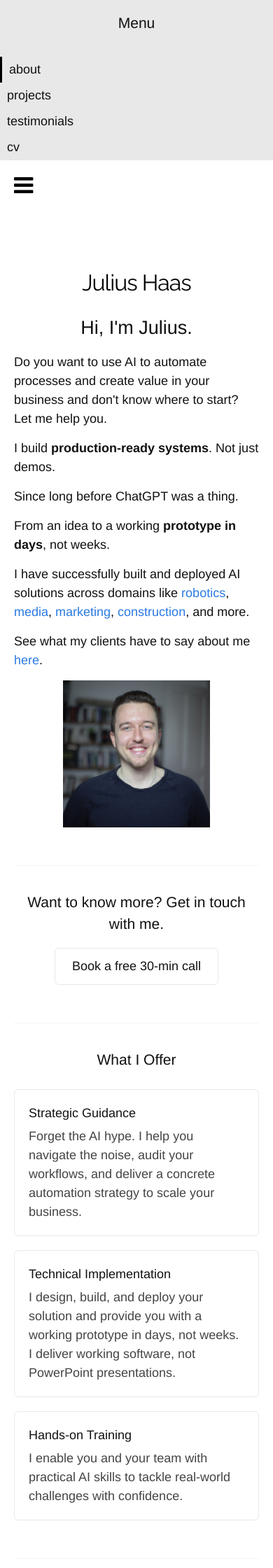
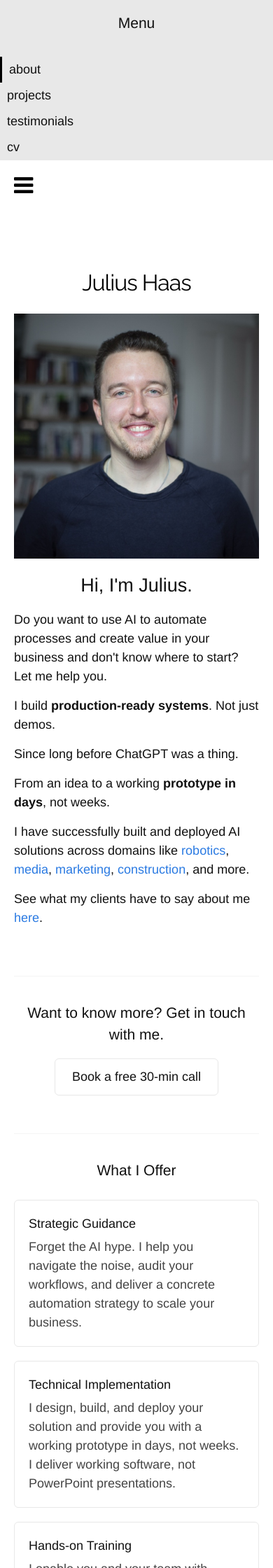
Before and after one commit to julhaas91/julhaas91.github.io, a Jekyll site: the page built from index.html, in a window 390 px wide. Shown: the top 2240 px of the page at 70% size. Built offline with Jekyll 4.4.1, drawn with Linux system fonts in a browser that asks for light colours; nearby versions of some CDN libraries; some web fonts are replaced; a style sheet for code colours, icons or effects is not loaded.

Commit message:
optimize "about me" page for mobile

```diff
--- a/css/main.css
+++ b/css/main.css
@@ -1460,6 +1460,19 @@ code {
   padding-top: -1em;
 }
 }
+
+@media screen and (max-width: 549px) {
+  .hero-row {
+    display: flex;
+    flex-direction: column; }
+  .hero-row .intro-text {
+    order: 2; }
+  .hero-row .six.columns:last-child {
+    order: 1;
+    margin-bottom: 1em; }
+  #profile_picture {
+    max-width: 100%; }
+}
 .resume-heading {
   text-align: left;
 }
--- a/index.html
+++ b/index.html
@@ -5,7 +5,7 @@ title: "Julius Haas"
 ---
 
 
-<div class="row">
+<div class="row hero-row">
   <div class="six columns intro-text">
     <h2>Hi, I'm Julius.</h2>
     <p>Do you want to use AI to automate processes and create value in your business and don't know where to start? Let me help you.</p>
```
